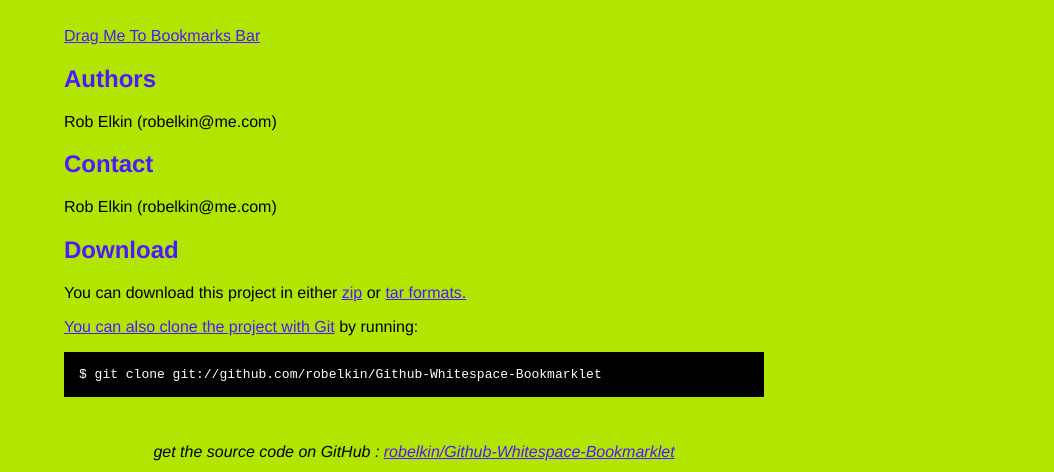
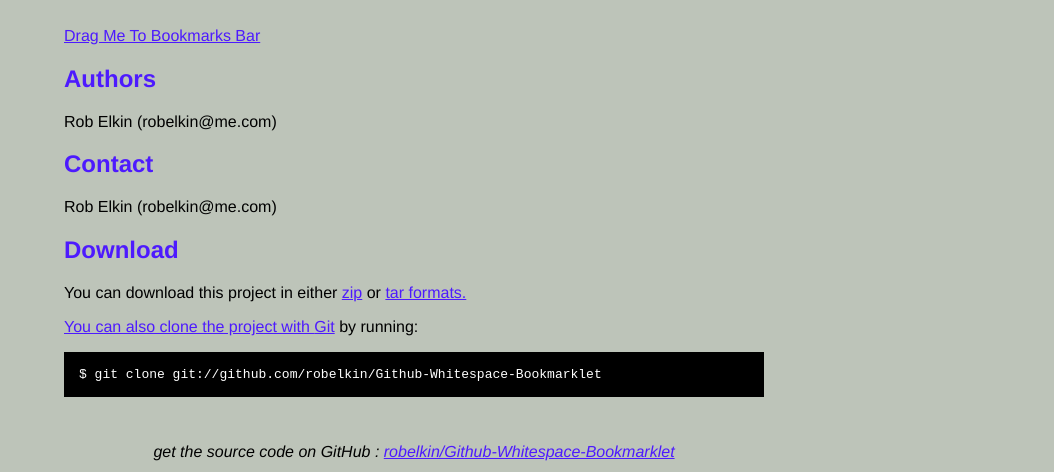
Before and after one commit to robelkin/Github-Whitespace-Bookmarklet, a plain HTML site: page index.html in a window 1280 px wide. Shown: the part 328-800 px from the top of the page, without its empty margins (226-1280 px from the left). Drawn offline with Linux system fonts and the light colour scheme.

Commit message:
better background colour

```diff
--- a/index.html
+++ b/index.html
@@ -8,7 +8,7 @@
   <style type="text/css">
     body {
       margin-top: 1.0em;
-      background-color: #b2e501;
+      background-color: #bdc4b9;
       font-family: Helvetica, Arial, FreeSans, san-serif;
       color: #000000;
     }
```
